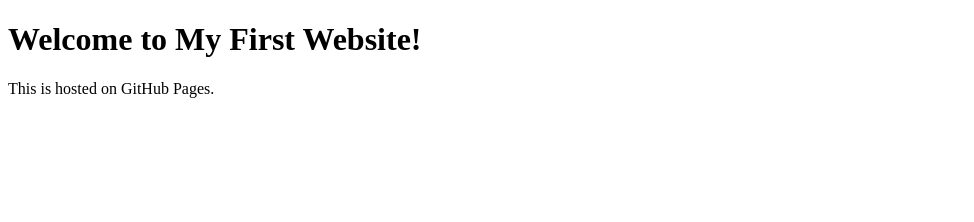
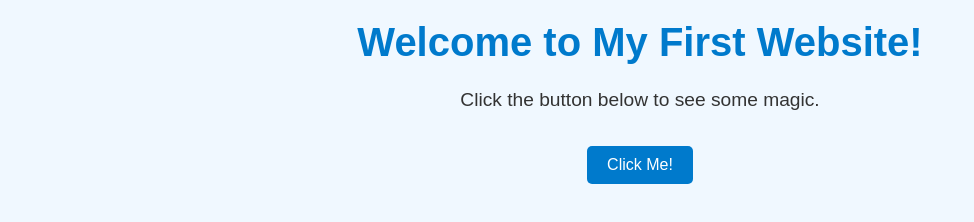
Before and after one commit to RA-Fluid/website, a plain HTML site: page index.html in a window 1280 px wide. Shown: the whole page, without its empty margins (0-974 px from the left). Drawn offline with Linux system fonts and the light colour scheme.

Commit message:
Update index.html

```diff
--- a/index.html
+++ b/index.html
@@ -4,9 +4,12 @@
     <meta charset="UTF-8">
     <meta name="viewport" content="width=device-width, initial-scale=1.0">
     <title>My First Website</title>
+    <link rel="stylesheet" href="style.css">
 </head>
 <body>
     <h1>Welcome to My First Website!</h1>
-    <p>This is hosted on GitHub Pages.</p>
+    <p>Click the button below to see some magic.</p>
+    <button>Click Me!</button>
+    <script src="script.js"></script>
 </body>
 </html>
```
